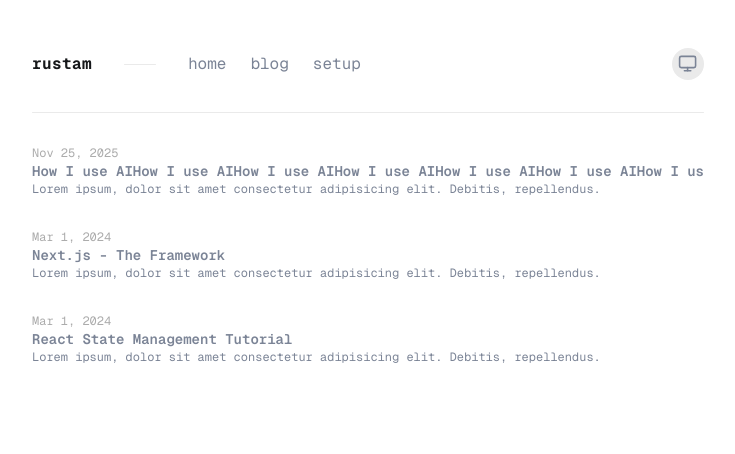
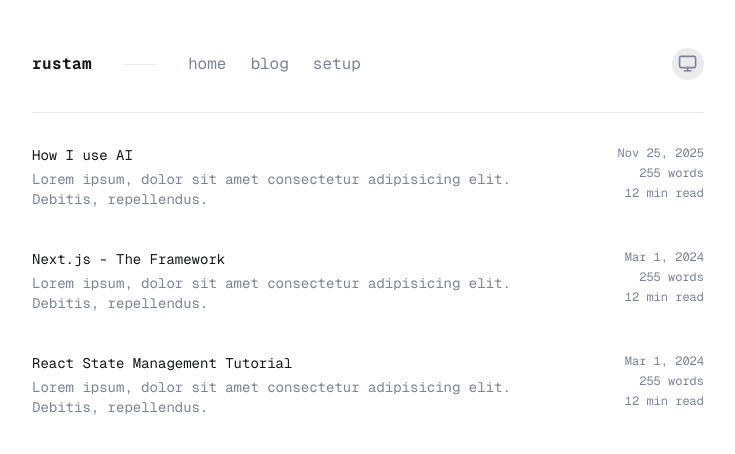
Before and after one commit to frixaco/frixaco.com, a Next.js app: page /blog in a window 1280 px wide. Shown: the top 454 px of the page, without its empty margins (272-1007 px from the left). Built offline with nearby package versions, Linux system fonts and the light colour scheme.

Commit message:
Minor blog page redesign

```diff
--- a/src/app/blog/page.tsx
+++ b/src/app/blog/page.tsx
@@ -1,8 +1,7 @@
 const entries = [
   {
     id: "1",
-    title:
-      "How I use AIHow I use AIHow I use AIHow I use AIHow I use AIHow I use AIHow I use AIHow I use AIHow I use AI",
+    title: "How I use AI",
     description:
       "Lorem ipsum, dolor sit amet consectetur adipisicing elit. Debitis, repellendus.",
     date: "Nov 25, 2025",
@@ -25,15 +24,19 @@ const entries = [
 
 export default function Page() {
   return (
-    <div className="flex flex-col gap-8 text-cyber-grey">
+    <div className="flex flex-col gap-10 text-cyber-grey">
       {entries.map((e) => (
-        <article
-          key={e.id}
-          className="flex flex-col relative group cursor-pointer text-sm"
-        >
-          <span className="text-cyber-bg-highlight text-xs">{e.date}</span>
-          <h3 className="font-semibold line-clamp-1 truncate">{e.title}</h3>
-          <p className="text-xs">{e.description}</p>
+        <article key={e.id} className="flex relative group text-sm gap-12">
+          <div className="flex flex-col flex-1 cursor-pointer gap-1">
+            <h3 className="line-clamp-1 text-cyber-fg truncate">{e.title}</h3>
+            <p className="">{e.description}</p>
+          </div>
+
+          <div className="flex flex-col items-end gap-1">
+            <span className="text-xs text-nowrap">{e.date}</span>
+            <span className="text-xs text-nowrap">255 words</span>
+            <span className="text-xs text-nowrap">12 min read</span>
+          </div>
 
           <div className="absolute top-0 bottom-0 -left-4 w-0.5 scale-y-0 group-hover:scale-y-100 origin-center group-hover:delay-100 transition-transform duration-300 bg-cyber-grey"></div>
           {/* <span className="absolute left-0 bottom-0 -translate-x-5/6 -translate-y-1 -rotate-90 text-cyber-grey text-xs opacity-0 group-hover:opacity-100 transition-opacity duration-300 group-hover:delay-100"> */}
--- a/src/app/page.tsx
+++ b/src/app/page.tsx
@@ -5,7 +5,7 @@ import { Suspense } from "react";
 export const experimental_ppr = true;
 
 const FallbackActivity = () => {
-  return <span className="text-cyber-red animate-pulse">...</span>;
+  return <span className="">...</span>;
 };
 
 export default async function Page() {
```
